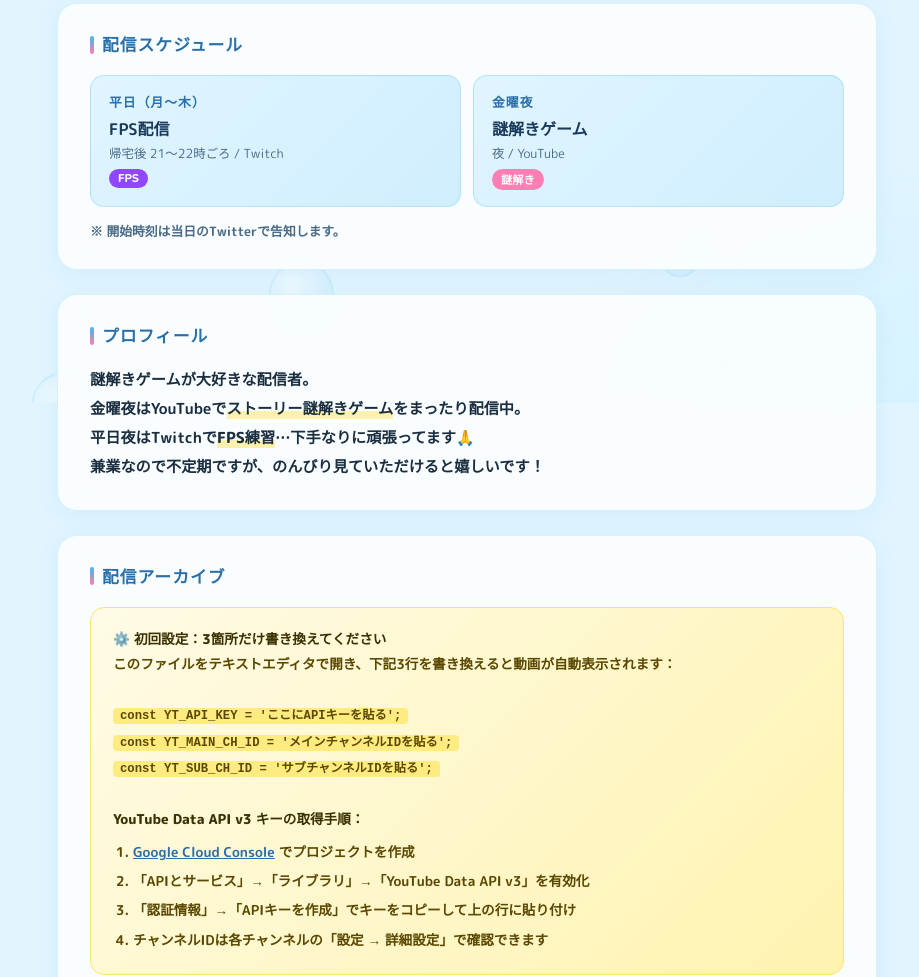
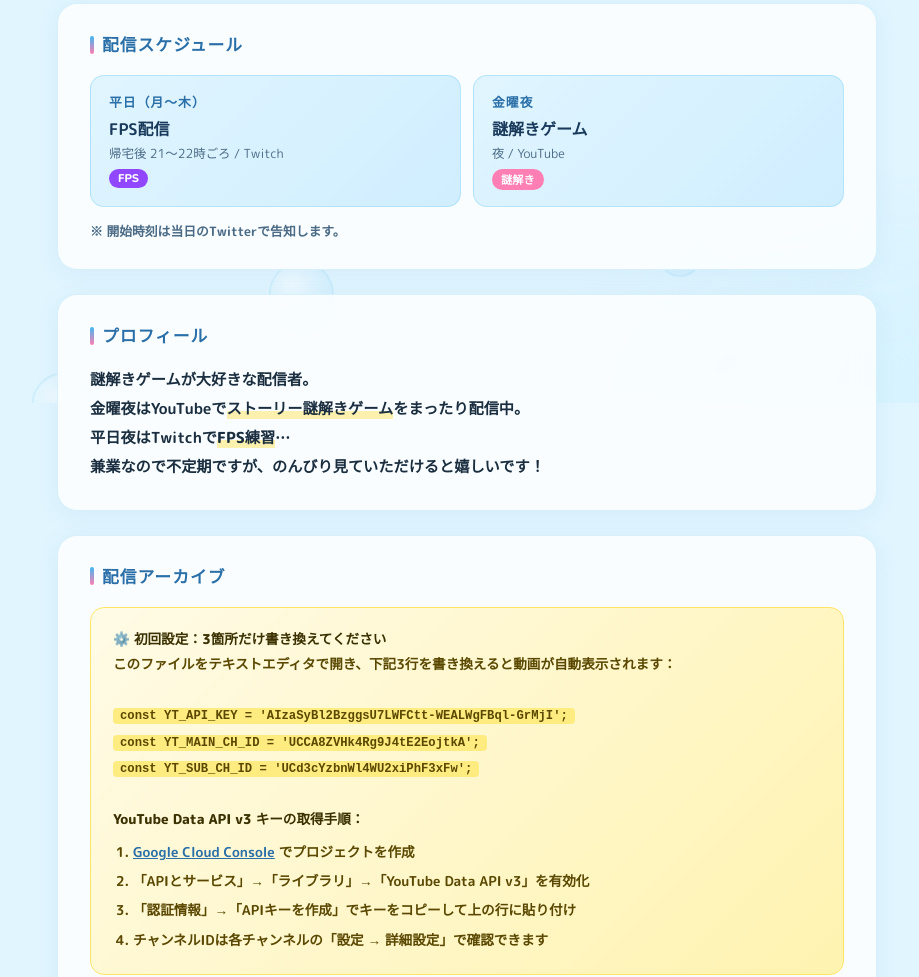
Before and after one commit to 3110eastcom-bot/east3desu-site, a plain HTML site: page index.html in a window 1280 px wide. Shown: the part 397-1374 px from the top of the page, without its empty margins (173-1092 px from the left). Drawn offline with nearby package versions, Linux system fonts and the light colour scheme.

Commit message:
Update index.html

```diff
--- a/index.html
+++ b/index.html
@@ -229,7 +229,7 @@
     <p class="profile-text">
       謎解きゲームが大好きな配信者。<br>
       金曜夜はYouTubeで<span class="highlight">ストーリー謎解きゲーム</span>をまったり配信中。<br>
-      平日夜はTwitchで<span class="highlight">FPS練習</span>…下手なりに頑張ってます🙏<br>
+      平日夜はTwitchで<span class="highlight">FPS練習</span>…<br>
       兼業なので不定期ですが、のんびり見ていただけると嬉しいです！
     </p>
   </section>
@@ -240,9 +240,9 @@
     <div class="setup-box" id="setupGuide">
       <strong>⚙️ 初回設定：3箇所だけ書き換えてください</strong><br>
       このファイルをテキストエディタで開き、下記3行を書き換えると動画が自動表示されます：<br><br>
-      <code>const YT_API_KEY    = 'ここにAPIキーを貼る';</code><br>
-      <code>const YT_MAIN_CH_ID = 'メインチャンネルIDを貼る';</code><br>
-      <code>const YT_SUB_CH_ID  = 'サブチャンネルIDを貼る';</code><br><br>
+      <code>const YT_API_KEY    = 'AIzaSyBl2BzggsU7LWFCtt-WEALWgFBql-GrMjI';</code><br>
+      <code>const YT_MAIN_CH_ID = 'UCCA8ZVHk4Rg9J4tE2EojtkA';</code><br>
+      <code>const YT_SUB_CH_ID  = 'UCd3cYzbnWl4WU2xiPhF3xFw';</code><br><br>
       <strong>YouTube Data API v3 キーの取得手順：</strong>
       <ol>
         <li><a href="https://console.cloud.google.com/" target="_blank" style="color:var(--blue-mid);">Google Cloud Console</a> でプロジェクトを作成</li>
```
